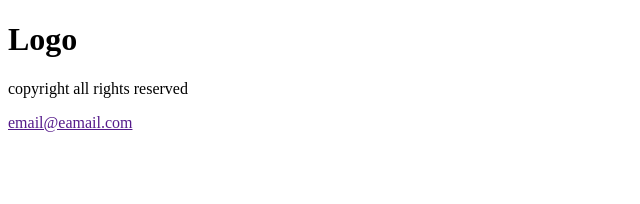
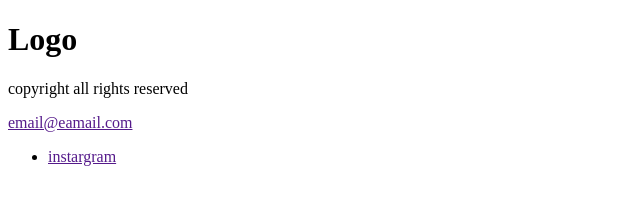
Before and after one commit to rwonyujin03-debug/1st-project-ex, a plain HTML site: page Index.html in a window 1280 px wide. Shown: the full height of the page, 0-640 px from the left. Drawn offline with Linux system fonts and the light colour scheme.

Commit message:
feat:instargram add

```diff
--- a/Index.html
+++ b/Index.html
@@ -12,6 +12,9 @@
     <footer>
       <p>copyright all rights reserved</p>
       <a href="">email@eamail.com</a>
+      <ul>
+        <li><a href="">instargram</a></li>
+      </ul>
     </footer>
   </body>
 </html>
```
